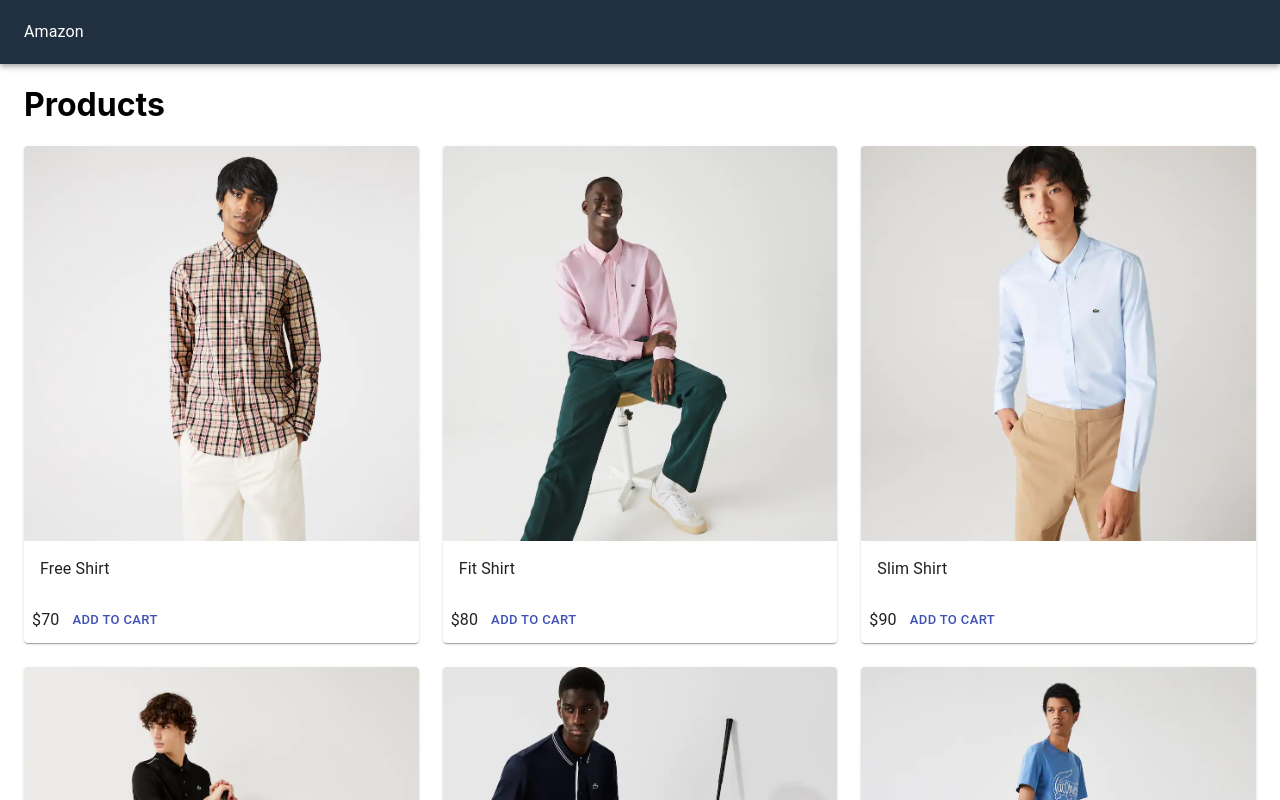
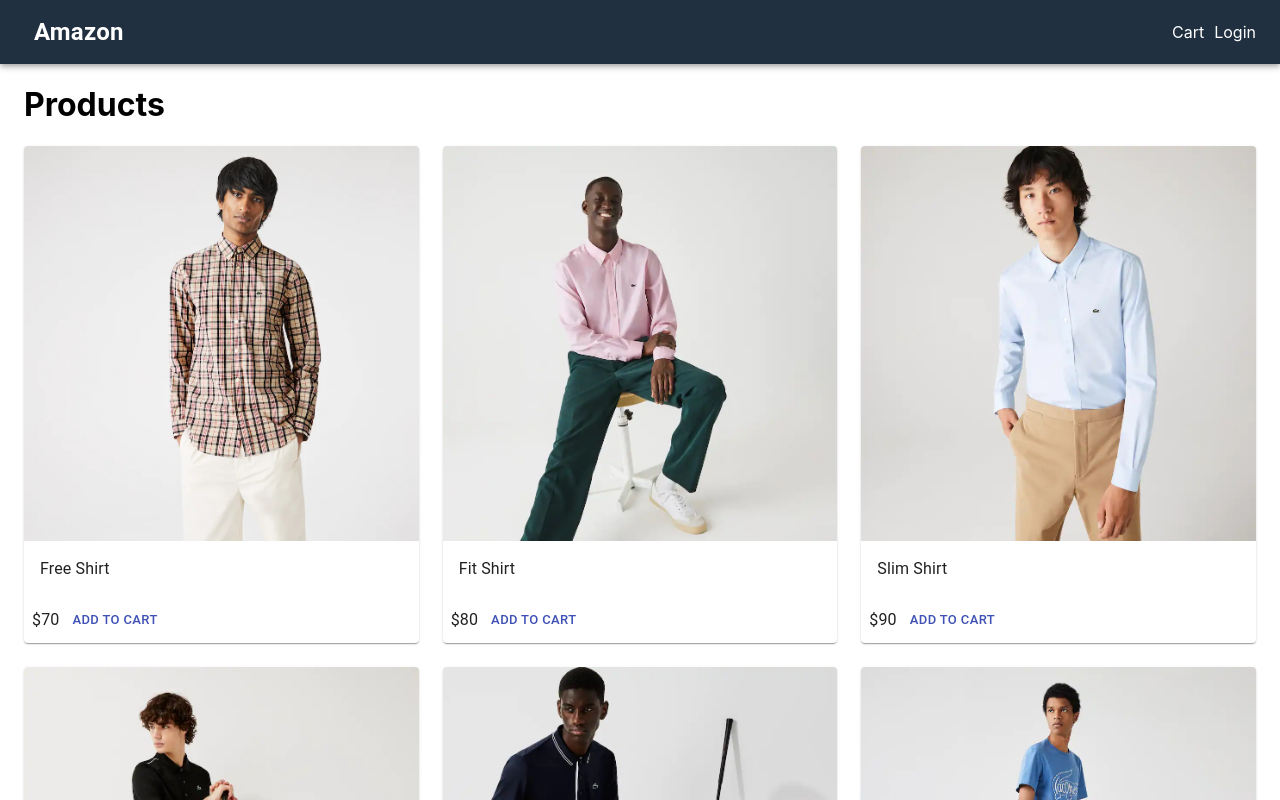
Before and after one commit to arifpehlivan/amazon-next, a Next.js app: page / in a window 1280 px wide. Shown: the top 800 px of the page. Built offline with nearby package versions, Linux system fonts and the light colour scheme.

Commit message:
add header link

```diff
--- a/components/Layout.js
+++ b/components/Layout.js
@@ -1,7 +1,8 @@
-import { AppBar, Container, Toolbar, Typography } from '@material-ui/core';
+import { AppBar, Container, Link, Toolbar, Typography } from '@material-ui/core';
 import Head from 'next/head';
 import React from 'react';
 import useStyles from '../utils/styles';
+import NextLink from "next/link";
 
 export default function Layout({children}) {
     const classes = useStyles();
@@ -12,7 +13,20 @@
             </Head>
             <AppBar position='static' className={classes.navbar}>
                 <Toolbar>
-                    <Typography>Amazon</Typography>
+                    <NextLink href="/" passHref>
+                        <Link>
+                            <Typography className={classes.brand}>Amazon</Typography>
+                        </Link>
+                    </NextLink>
+                    <div className={classes.grow}></div>
+                    <div>
+                        <NextLink href="/cart" passHref>
+                            <Link>Cart</Link>
+                        </NextLink>
+                        <NextLink href="/login" passHref>
+                            <Link>Login</Link>
+                        </NextLink>
+                    </div>
                 </Toolbar>
             </AppBar>
             <Container className={classes.main}>
--- a/utils/styles.js
+++ b/utils/styles.js
@@ -8,6 +8,13 @@
             marginLeft: 10,
         }
     },
+    brand: {
+        fontWeight: "bold",
+        fontSize: "1.5rem",
+    },
+    grow: {
+        flexGrow: 1,
+    },
     main: {
         minHeight: "80vh",
     },
```
